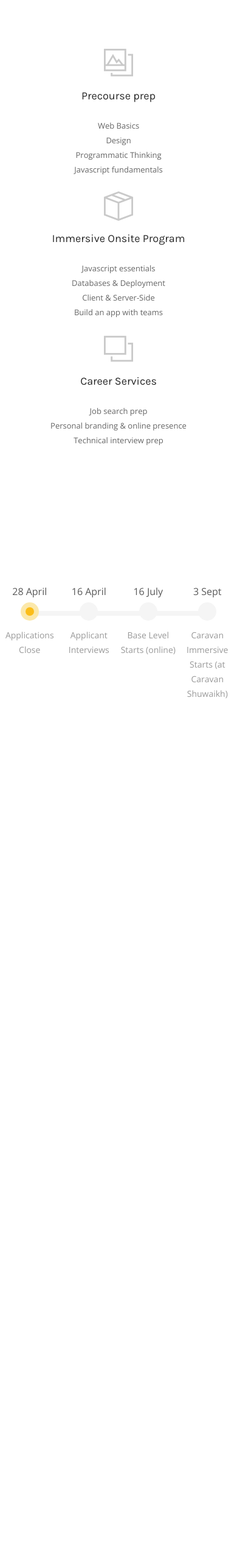
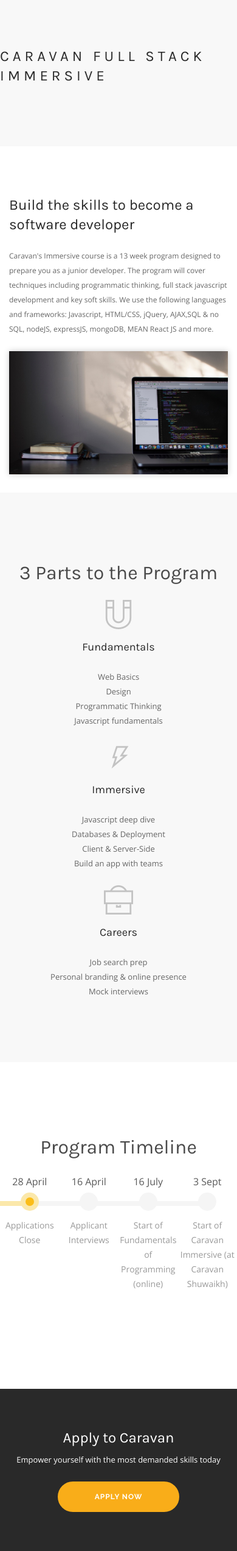
Before and after one commit to dalrayes/scaling-happiness, a PHP site: page /courses/fullstack.html in a window 390 px wide. Shown: the part 55-2599 px from the top of the page at 61% size. Before the commit the page ends 1201 px from the top, so only its background shows below. Run offline with PHP 8.4, Linux system fonts and the light colour scheme.

Commit message:
Add content to ux, fuundamentals and fullstack program

```diff
--- a/courses/fullstack.html
+++ b/courses/fullstack.html
@@ -50,13 +50,41 @@
 					</div>
 				</div>
 			</nav>
-		<section>
+		</div>
+		<div class="main-container">
+			<section class="page-title page-title-4 bg-secondary">
 				<div class="container">
 					<div class="row">
+						<div>
+							<h3 class="uppercase">Caravan Full Stack Immersive</h3>
+						</div>
+					</div>
+				</div>
+			</section>
+			<section>
+		        <div class="container mb30">
+		            <div class="row v-align-children">
+		                <div class="col-md-4 col-sm-5 mb-xs-24">
+		                    <h3>Build the skills to become a software developer</h3>
+		                    <p>
+		                        Caravan's Immersive course is a 13 week program designed to prepare you as a junior developer.  The program will cover techniques including programmatic thinking, full stack javascript development and key soft skills. We use the following languages and frameworks: Javascript, HTML/CSS, jQuery, AJAX,SQL & no SQL, nodeJS, expressJS, mongoDB, MEAN React JS and more.
+		                    </p>
+		                </div>
+		                <div class="col-md-7 col-md-offset-1 col-sm-6 col-sm-offset-1 text-center">
+		                    <img class="cast-shadow" alt="Screenshot" src="../img/code-screen.jpg">
+		                </div>
+		            </div>
+		        </div>
+			<section class="bg-secondary">
+				<div class="container">
+					<div class="row">
+						<div class= "text-center">
+							<h2 class="mt32 mb40 mb-xs-24 color-body">3 Parts to the Program</h2>
+						</div>
 						<div class="col-sm-4 text-center">
 							<div class="feature">
-							<i class="ti-gallery icon fade-3-4 inline-block mb16"></i>
-							<h4>Precourse prep</h4>
+								<i class="ti-magnet icon fade-3-4 inline-block mb16"></i>
+								<h4>Fundamentals</h4>
 								<ul>
 									<li>Web Basics</li>
 									<li>Design</li>
@@ -67,10 +95,10 @@
 						</div>
 						<div class="col-sm-4 text-center">
 							<div class="feature">
-							<i class="ti-package icon fade-3-4 inline-block mb16"></i>
-							<h4>Immersive Onsite Program</h4>
+								<i class="ti-bolt icon fade-3-4 inline-block mb16"></i>
+								<h4>Immersive</h4>
 								<ul>
-								<li>Javascript essentials</li>
+									<li>Javascript deep dive</li>
 									<li>Databases & Deployment</li>
 									<li>Client & Server-Side</li>
 									<li>Build an app with teams</li>
@@ -79,12 +107,12 @@
 						</div>
 						<div class="col-sm-4 text-center">
 							<div class="feature">
-							<i class="ti-layers icon fade-3-4 inline-block mb16"></i>
-							<h4>Career Services</h4>
+								<i class="ti-briefcase icon fade-3-4 inline-block mb16"></i>
+								<h4>Careers</h4>
 								<ul>
 									<li>Job search prep</li>
 									<li>Personal branding & online presence</li>
-								<li>Technical interview prep</li>
+									<li>Mock interviews</li>
 								</ul>
 							</div>
 						</div>
@@ -92,9 +120,12 @@
 				</div>
 			</section>
 
-		<section class="Application">
+			<section>
 				<div class="container">
-				<div class="row bs-wizard" style="border-bottom:0;">
+					<div class="row bs-wizard">
+						<div class= "text-center">
+							<h2 class="mb40 mb-xs-24 color-body"> Program Timeline</h2>
+						</div>
 						<div class="col-xs-3 bs-wizard-step active">
 							<div class="text-center bs-wizard-stepnum">28 April</div>
 							<div class="progress"><div class="progress-bar"></div></div>
@@ -111,14 +142,27 @@
 					<div class="text-center bs-wizard-stepnum">16 July</div>
 					<div class="progress"><div class="progress-bar"></div></div>
 					<a href="#" class="bs-wizard-dot"></a>
-				<div class="bs-wizard-info text-center">Base Level Starts (online)</div>
+					<div class="bs-wizard-info text-center">Start of Fundamentals of Programming (online)</div>
 				</div>
 			<div class="col-xs-3 bs-wizard-step disabled"><!-- complete -->
 				<div class="text-center bs-wizard-stepnum">3 Sept</div>
 			<div class="progress"><div class="progress-bar"></div></div>
 			<a href="#" class="bs-wizard-dot"></a>
-		<div class="bs-wizard-info text-center">Caravan Immersive Starts (at Caravan Shuwaikh)</div>
+			<div class="bs-wizard-info text-center">Start of Caravan Immersive <br>(at Caravan Shuwaikh)</div>
 			</div>
+			</div>
+			</div>
+			</div>
+			</section>
+			<section class="bg-dark pt64 pb64">
+				<div class="container">
+					<div class="row">
+						<div class="col-sm-12 text-center">
+							<h3 class="mb8">Apply to Caravan</h3>
+							<p class="lead mb40 mb-xs-24">
+								Empower yourself with the most demanded skills today
+							</p>
+							<a class="btn btn-filled btn-lg mb0" href="./application.html">Apply Now</a>
 						</div>
 					</div>
 				</div>
--- a/css/custom.css
+++ b/css/custom.css
@@ -33,7 +33,7 @@
 .bs-wizard {margin-top: 40px;}
 
 /*Form Wizard*/
-.bs-wizard {border-bottom: solid 1px #e0e0e0; padding: 0 0 10px 0;}
+/*.bs-wizard {border-bottom: solid 1px #e0e0e0; padding: 0 0 10px 0;}*/
 .bs-wizard > .bs-wizard-step {padding: 0; position: relative;}
 .bs-wizard > .bs-wizard-step + .bs-wizard-step {}
 .bs-wizard > .bs-wizard-step .bs-wizard-stepnum {color: #595959; font-size: 16px; margin-bottom: 5px;}
```
Also changed, not shown: courses/fundamentals.html (+21 -10 lines), courses/uxdesign.html (+112 -8 lines), home.html (+7 -7 lines), img/code-screen.jpg (added), 1 other file. Lines whose indentation alone changed are shown as unchanged.
